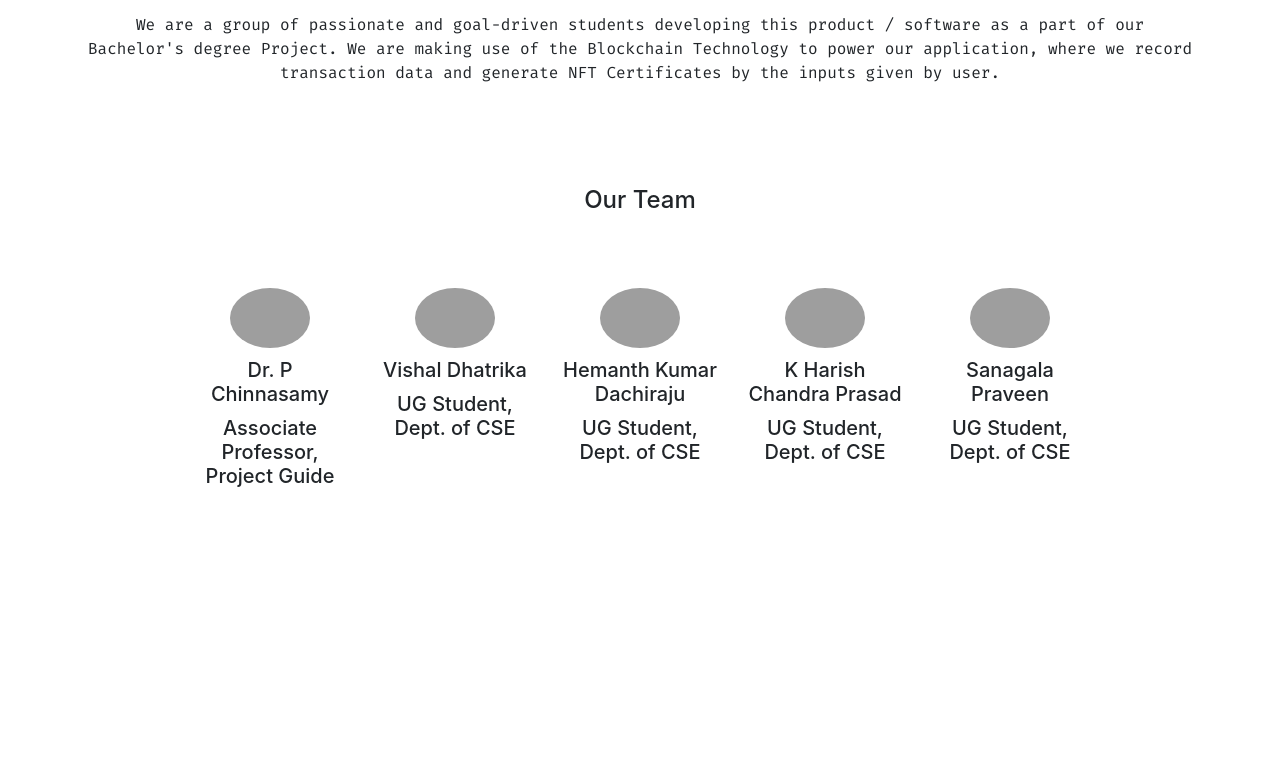
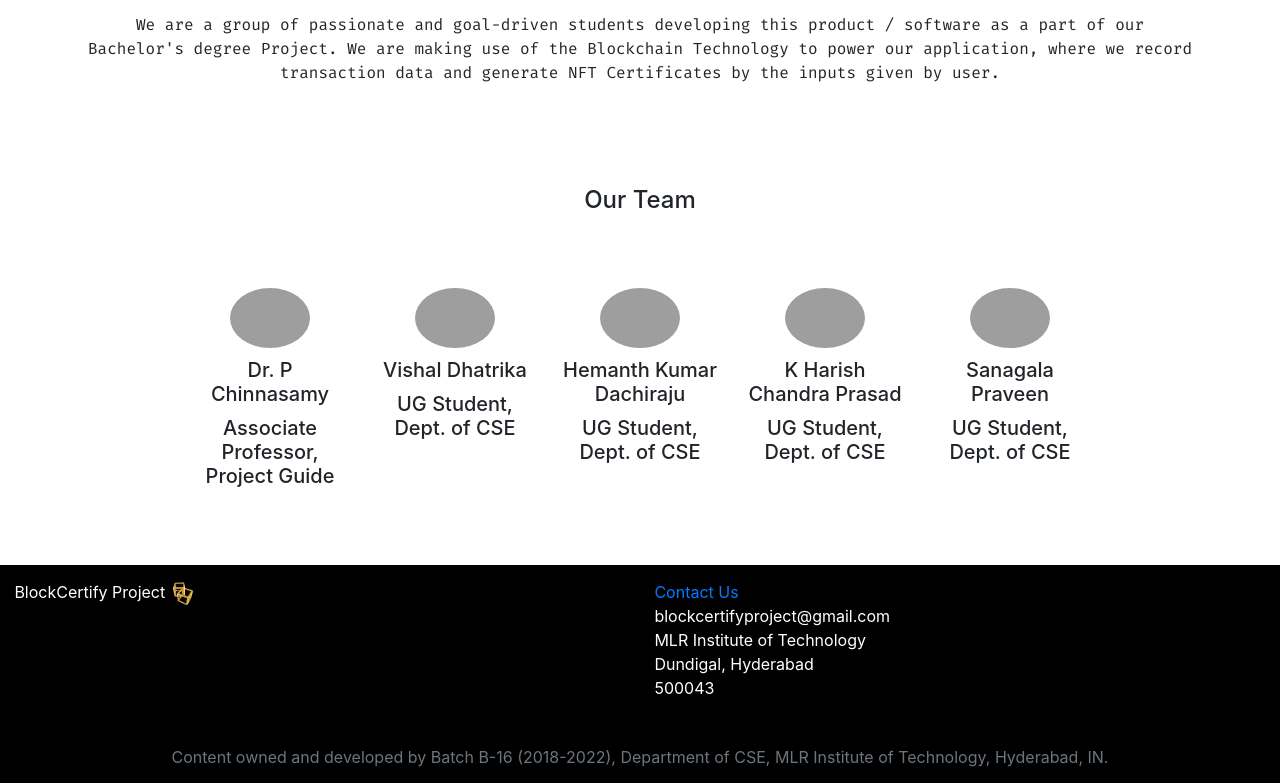
Before and after one commit to blockcertifyproject/blockcertifyproject.github.io, a plain HTML site: page index.html in a window 1280 px wide. Shown: the part 825-1608 px from the top of the page. Before the commit the page ends 1390 px from the top, so only its background shows below. Drawn offline with nearby package versions, Linux system fonts and the light colour scheme; grey boxes are pictures that could not be loaded.

Commit message:
Update index.html

```diff
--- a/index.html
+++ b/index.html
@@ -169,19 +169,28 @@
             <h5 class="col-md-1 text-center"> </h5>
 
         </div>
-        <div class="row" id="contact">
 
-        </div>
     </div>
     <footer>
-        <div class="col">
+        <div class="row">
+            <div class="col">
+                BlockCertify Project <img src="logo.png" alt="" width="25px">
+            </div>
+            <div class="col" id="contact">
+                <div class="text-primary">Contact Us</div>
 
+                <ul>
+                    <li>blockcertifyproject@gmail.com</li>
+                    <li>MLR Institute of Technology</li>
+                    <li>Dundigal, Hyderabad</li>
+                    <li>500043</li>
+                </ul>
+            </div>
         </div>
-        <div class="col">
-
-        </div>
-        <div class="col">
-
+        <div class="row">
+            <div class="col text-center text-muted">
+                Content owned and developed by Batch B-16 (2018-2022), Department of CSE, MLR Institute of Technology,
+                Hyderabad, IN.</div>
         </div>
     </footer>
     <!-- typing effect js -->
```
